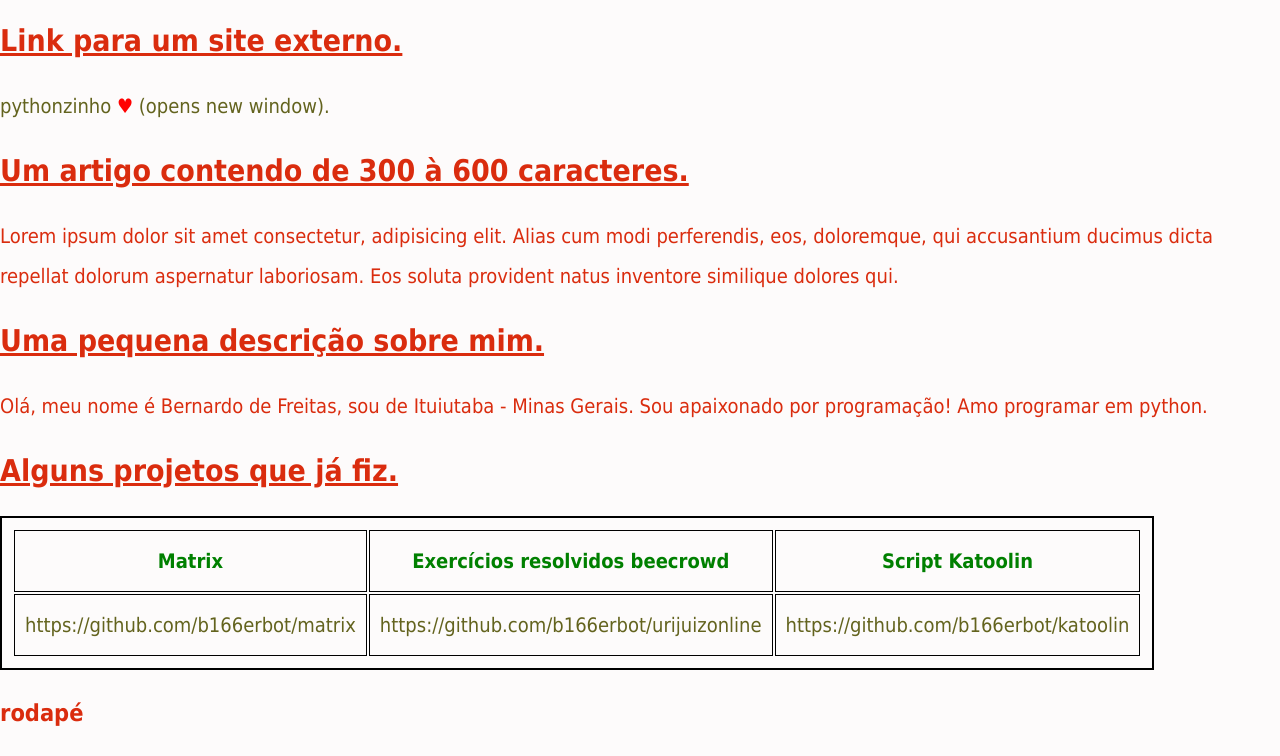
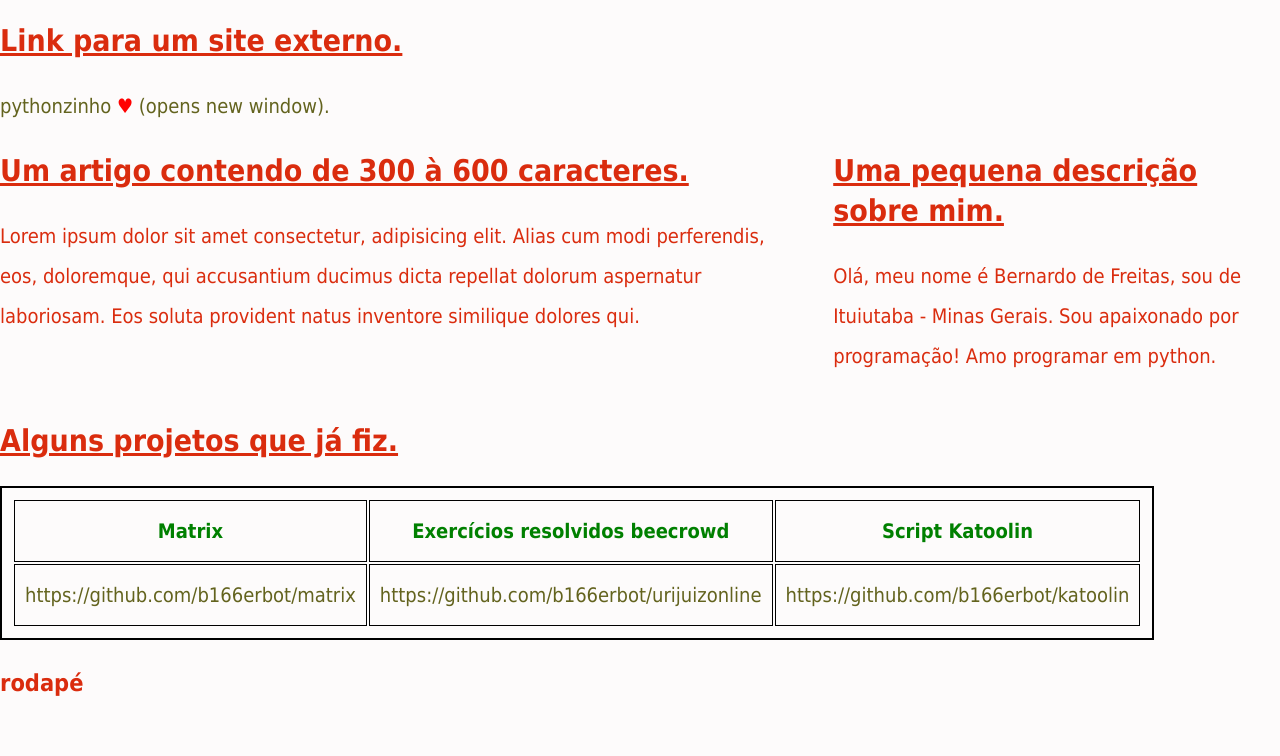
Before and after one commit to 58R1K8GTr/lessons-learned, a website: page index.html in a window 1280 px wide. Shown: the part 1365-2121 px from the top of the page. After the commit the page ends 2092 px from the top, so only its background shows below. Drawn offline with Linux system fonts and the light colour scheme.

Commit message:
Tentando o requisito 15

```diff
--- a/index.html
+++ b/index.html
@@ -61,8 +61,8 @@
                 <strong class="coracao">&hearts;</strong> (opens new window).</a>
         </section>
 
-        <section>
-            <article>
+        <section class="flex">
+            <article class="lado_esquerdo">
                 <section>
                     <h2>Um artigo contendo de 300 à 600 caracteres.</h2>
                     <p>
@@ -72,7 +72,7 @@
                     </p>
                 </section>
             </article>
-            <aside>
+            <aside class="lado_direito">
                 <h2>Uma pequena descrição sobre mim.</h2>
                 <p>
                     Olá, meu nome é Bernardo de Freitas, sou de Ituiutaba - Minas Gerais. Sou apaixonado por
--- a/style.css
+++ b/style.css
@@ -49,6 +49,15 @@ main > table {
   padding: 10px;
 }
 
-/* h1, h2, h3, h4, h5, h6, p {
-  margin-bottom: 203px;
-} */
+.flex {
+  display: flex;
+}
+
+.lado_esquerdo {
+  width: auto;
+  margin-right: 50px;
+}
+
+.lado_direito {
+  width: auto;
+}
```
